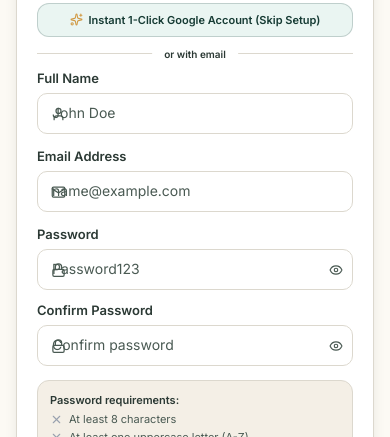
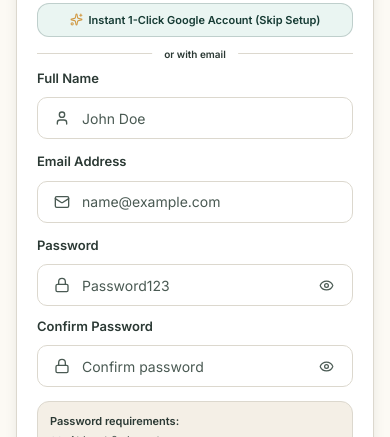
Before and after one commit to daniashabih/quizapp, a React (Vite) app: page /signup in a window 390 px wide. Shown: the part 343-780 px from the top of the page. Built offline with nearby package versions, Linux system fonts and the light colour scheme; no server answers.

Commit message:
fix(ui): resolve email and password input field icon and text overlap in web and mobile

```diff
--- /dev/null
+++ b/src/components/ui/InputField.jsx
@@ -0,0 +1,69 @@
+import React from 'react';
+
+/**
+ * Modern, accessible input component with prefix and suffix icon slots.
+ * Guarantees zero overlapping between icons and text by using a flex container layout
+ * rather than fragile absolute-positioned offsets.
+ */
+export default function InputField({
+    label,
+    labelRight,
+    prefixIcon: PrefixIcon,
+    suffix,
+    type = 'text',
+    value,
+    onChange,
+    placeholder,
+    required = false,
+    autoComplete,
+    autoFocus = false,
+    disabled = false,
+    error,
+    className = '',
+    inputClassName = '',
+    id,
+    name,
+    ...rest
+}) {
+    return (
+        <div className={`space-y-1 ${className}`}>
+            {(label || labelRight) && (
+                <div className="flex items-center justify-between">
+                    {label && (
+                        <label htmlFor={id} className="input-label text-xs">
+                            {label}
+                        </label>
+                    )}
+                    {labelRight}
+                </div>
+            )}
+            <div className={`input-group ${error ? 'has-error' : ''}`}>
+                {PrefixIcon && (
+                    <span className="input-prefix-icon" aria-hidden="true">
+                        {React.isValidElement(PrefixIcon) ? PrefixIcon : <PrefixIcon size={16} />}
+                    </span>
+                )}
+                <input
+                    id={id}
+                    name={name}
+                    type={type}
+                    value={value}
+                    onChange={onChange}
+                    placeholder={placeholder}
+                    required={required}
+                    autoComplete={autoComplete}
+                    autoFocus={autoFocus}
+                    disabled={disabled}
+                    className={`input-core text-xs sm:text-sm ${inputClassName}`}
+                    {...rest}
+                />
+                {suffix && (
+                    <div className="input-suffix-wrapper flex items-center shrink-0">
+                        {suffix}
+                    </div>
+                )}
+            </div>
+            {error && <p className="text-xs text-[#EF4444] mt-1">{error}</p>}
+        </div>
+    );
+}
--- a/src/index.css
+++ b/src/index.css
@@ -359,11 +359,92 @@
   background-color: var(--input-bg);
   border: 1px solid var(--input-border);
   border-radius: 10px;
-  padding: 0.625rem 0.875rem;
+  padding-block: 0.625rem;
+  padding-inline: 0.875rem;
   font-size: 0.875rem;
   color: var(--foreground);
   transition: all 0.2s ease;
   outline: none;
+}
+
+/* ---- Input Group Layout (Prefix & Suffix Flexbox Architecture) ---- */
+.input-group {
+  display: flex;
+  align-items: center;
+  width: 100%;
+  background-color: var(--input-bg);
+  border: 1px solid var(--input-border);
+  border-radius: 10px;
+  padding: 0 0.875rem;
+  min-height: 42px;
+  transition: border-color 0.2s ease, box-shadow 0.2s ease, background-color 0.2s ease;
+  position: relative;
+}
+
+.input-group:focus-within {
+  border-color: #193D35;
+  box-shadow: 0 0 0 3px rgba(25, 61, 53, 0.12);
+}
+
+.dark .input-group:focus-within {
+  border-color: #34D399;
+  box-shadow: 0 0 0 3px rgba(52, 211, 153, 0.15);
+}
+
+.input-group.has-error {
+  border-color: #EF4444 !important;
+  box-shadow: 0 0 0 3px rgba(239, 68, 68, 0.1) !important;
+}
+
+.input-prefix-icon {
+  display: inline-flex;
+  align-items: center;
+  justify-content: center;
+  flex-shrink: 0;
+  width: 1.25rem;
+  height: 1.25rem;
+  margin-right: 0.625rem;
+  color: var(--foreground-muted);
+  pointer-events: none;
+}
+
+.input-core {
+  flex: 1 1 0%;
+  min-width: 0;
+  width: 100%;
+  height: 100%;
+  background: transparent !important;
+  border: none !important;
+  outline: none !important;
+  box-shadow: none !important;
+  font-size: 0.875rem;
+  color: var(--foreground);
+  padding: 0.625rem 0;
+  line-height: 1.25rem;
+}
+
+.input-core::placeholder {
+  color: var(--foreground-muted);
+}
+
+.input-suffix-action {
+  display: inline-flex;
+  align-items: center;
+  justify-content: center;
+  flex-shrink: 0;
+  margin-left: 0.5rem;
+  color: var(--foreground-muted);
+  cursor: pointer;
+  background: transparent;
+  border: none;
+  padding: 0.25rem;
+  border-radius: 6px;
+  transition: color 0.15s ease, background-color 0.15s ease;
+}
+
+.input-suffix-action:hover {
+  color: var(--foreground);
+  background-color: var(--hover-bg);
 }
 
 .input-field::placeholder {
--- a/src/pages/auth/Auth.jsx
+++ b/src/pages/auth/Auth.jsx
@@ -6,6 +6,7 @@ import { toast } from 'react-toastify';
 import Navbar from '../../components/Navbar';
 import Footer from '../../components/Footer';
 import BrandLogo from '../../components/BrandLogo';
+import InputField from '../../components/ui/InputField';
 
 function GoogleIcon() {
     return (
@@ -345,85 +346,78 @@ export default function Auth({ initialMode = 'login' }) {
                         <form onSubmit={handleSubmit} className="space-y-3.5">
                             {/* Full Name field in Sign Up mode */}
                             {isSignUp && (
-                                <div className="space-y-1 animate-fade-in">
-                                    <label className="input-label text-xs">Full Name</label>
-                                    <div className="relative">
-                                        <User size={15} className="absolute left-3.5 top-1/2 -translate-y-1/2 text-[var(--foreground-muted)]" />
-                                        <input
+                                <InputField
+                                    label="Full Name"
                                     type="text"
                                     required
                                     value={name}
                                     onChange={(e) => setName(e.target.value)}
-                                            className="input-field pl-10 py-2.5 text-xs sm:text-sm"
                                     placeholder="John Doe"
+                                    prefixIcon={<User size={16} />}
+                                    autoComplete="name"
+                                    className="animate-fade-in"
                                 />
-                                    </div>
-                                </div>
                             )}
 
                             {/* Email field */}
-                            <div className="space-y-1">
-                                <label className="input-label text-xs">Email Address</label>
-                                <div className="relative">
-                                    <Mail size={15} className="absolute left-3.5 top-1/2 -translate-y-1/2 text-[var(--foreground-muted)]" />
-                                    <input
+                            <InputField
+                                label="Email Address"
                                 type="email"
                                 required
                                 value={email}
                                 onChange={(e) => setEmail(e.target.value)}
-                                        className="input-field pl-10 py-2.5 text-xs sm:text-sm"
                                 placeholder="name@example.com"
+                                prefixIcon={<Mail size={16} />}
+                                autoComplete="email"
                             />
-                                </div>
-                            </div>
 
                             {/* Password fields */}
                             {isSignUp ? (
                                 <>
                                     <div className="grid grid-cols-1 sm:grid-cols-2 gap-3 animate-fade-in">
-                                        <div className="space-y-1">
-                                            <label className="input-label text-xs">Password</label>
-                                            <div className="relative">
-                                                <Lock size={15} className="absolute left-3.5 top-1/2 -translate-y-1/2 text-[var(--foreground-muted)]" />
-                                                <input
+                                        <InputField
+                                            label="Password"
                                             type={showPass ? 'text' : 'password'}
                                             required
                                             value={password}
                                             onChange={(e) => setPassword(e.target.value)}
-                                                    className="input-field pl-10 pr-8 py-2.5 text-xs sm:text-sm"
                                             placeholder="Password123"
-                                                />
+                                            prefixIcon={<Lock size={16} />}
+                                            autoComplete="new-password"
+                                            suffix={
                                                 <button
                                                     type="button"
                                                     onClick={() => setShowPass(!showPass)}
-                                                    className="absolute right-2.5 top-1/2 -translate-y-1/2 text-[var(--foreground-muted)] hover:text-[var(--foreground)]"
+                                                    className="input-suffix-action"
+                                                    tabIndex={-1}
+                                                    aria-label={showPass ? 'Hide password' : 'Show password'}
                                                 >
-                                                    {showPass ? <EyeOff size={14} /> : <Eye size={14} />}
+                                                    {showPass ? <EyeOff size={15} /> : <Eye size={15} />}
                                                 </button>
-                                            </div>
-                                        </div>
+                                            }
+                                        />
 
-                                        <div className="space-y-1">
-                                            <label className="input-label text-xs">Confirm Password</label>
-                                            <div className="relative">
-                                                <Lock size={15} className="absolute left-3.5 top-1/2 -translate-y-1/2 text-[var(--foreground-muted)]" />
-                                                <input
+                                        <InputField
+                                            label="Confirm Password"
                                             type={showConfirm ? 'text' : 'password'}
                                             required
                                             value={confirm}
                                             onChange={(e) => setConfirm(e.target.value)}
-                                                    className="input-field pl-10 pr-8 py-2.5 text-xs sm:text-sm"
                                             placeholder="Confirm password"
-                                                />
+                                            prefixIcon={<Lock size={16} />}
+                                            autoComplete="new-password"
+                                            suffix={
                                                 <button
                                                     type="button"
                                                     onClick={() => setShowConfirm(!showConfirm)}
-                                                    className="absolute right-2.5 top-1/2 -translate-y-1/2 text-[var(--foreground-muted)] hover:text-[var(--foreground)]"
+                                                    className="input-suffix-action"
+                                                    tabIndex={-1}
+                                                    aria-label={showConfirm ? 'Hide password' : 'Show password'}
                                                 >
-                                                    {showConfirm ? <EyeOff size={14} /> : <Eye size={14} />}
+                                                    {showConfirm ? <EyeOff size={15} /> : <Eye size={15} />}
                                                 </button>
-                                            </div>
-                                        </div>
+                                            }
+                                        />
                                     </div>
 
                                     {/* Visual Password Requirements Checklist */}
@@ -449,30 +443,32 @@ export default function Auth({ initialMode = 'login' }) {
                                 </>
                             ) : (
                                 <div className="space-y-1">
-                                    <div className="flex items-center justify-between">
-                                        <label className="input-label text-xs">Password</label>
-                                        <Link to="/forgot-password" className="text-xs font-semibold text-[#163B34] hover:underline">
+                                    <InputField
+                                        label="Password"
+                                        labelRight={
+                                            <Link to="/forgot-password" className="text-xs font-semibold text-[#163B34] dark:text-[#34D399] hover:underline">
                                                 Forgot password?
                                             </Link>
-                                    </div>
-                                    <div className="relative">
-                                        <Lock size={15} className="absolute left-3.5 top-1/2 -translate-y-1/2 text-[var(--foreground-muted)]" />
-                                        <input
+                                        }
                                         type={showPass ? 'text' : 'password'}
                                         required
                                         value={password}
                                         onChange={(e) => setPassword(e.target.value)}
-                                            className="input-field pl-10 pr-10 py-2.5 text-xs sm:text-sm"
                                         placeholder="••••••••"
-                                        />
+                                        prefixIcon={<Lock size={16} />}
+                                        autoComplete="current-password"
+                                        suffix={
                                             <button
                                                 type="button"
                                                 onClick={() => setShowPass(!showPass)}
-                                            className="absolute right-3.5 top-1/2 -translate-y-1/2 text-[var(--foreground-muted)] hover:text-[var(--foreground)]"
+                                                className="input-suffix-action"
+                                                tabIndex={-1}
+                                                aria-label={showPass ? 'Hide password' : 'Show password'}
                                             >
                                                 {showPass ? <EyeOff size={15} /> : <Eye size={15} />}
                                             </button>
-                                    </div>
+                                        }
+                                    />
 
                                     {/* Remember Me Checkbox */}
                                     <div className="pt-2 flex items-center">
```
Also changed, not shown: src/pages/auth/ForgotPassword.jsx (+5 -8 lines), src/pages/auth/ResetPassword.jsx (+19 -20 lines), 1 other file (tests, documents, lock files or other folders). Lines whose indentation alone changed are shown as unchanged.
